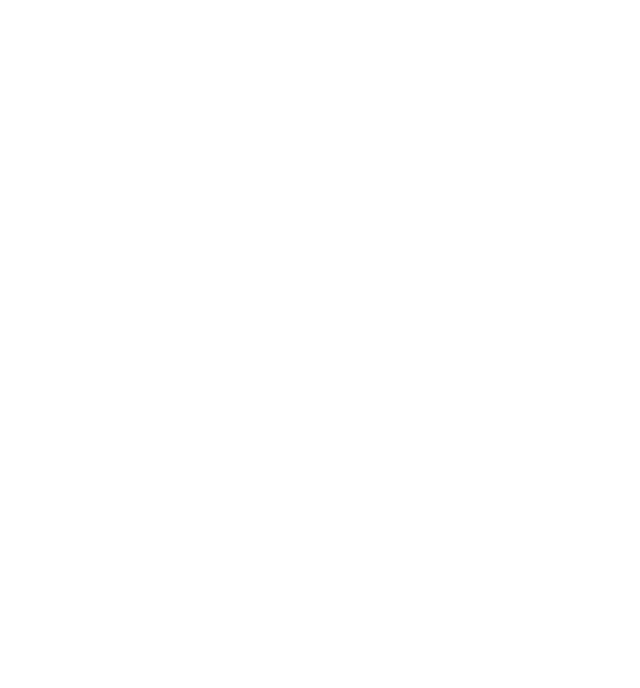
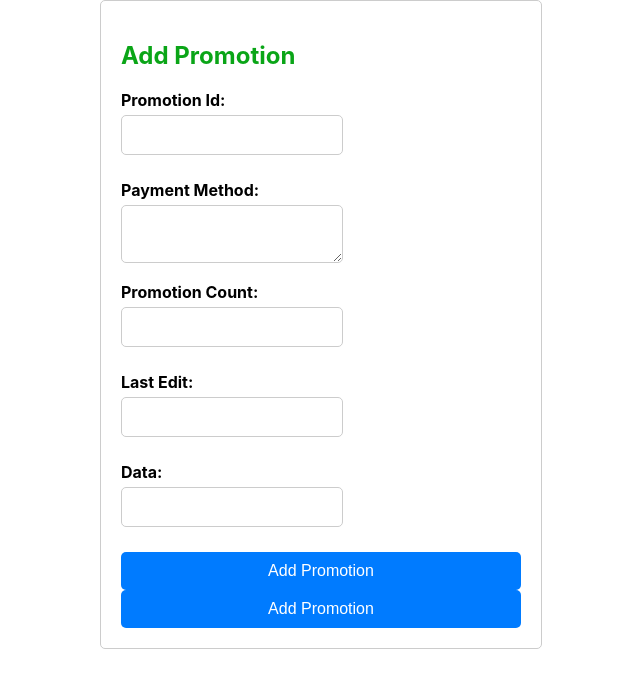
Before and after one commit to chamindumo/pos, a React (Create React App) app in the folder pos/: page /AddPromotion in a window 1280 px wide. Before the commit this address had no page. Shown: the top 688 px of the page, without its empty margins (319-959 px from the left). Built offline with nearby package versions, Linux system fonts and the light colour scheme.

Commit message:
Adding Promotions

```diff
--- a/pos/src/App.js
+++ b/pos/src/App.js
@@ -7,6 +7,8 @@ import SignUp from './Components/SignUp.js';
 import Additems from './Components/additems.js';
 import AddStocks from './Components/addstocks.js';
 import CheckStocks from './Components/checkstocks.js';
+import AddPromotion from './Components/addPromotion.js';
+
 import { BrowserRouter as Router, Route, Routes } from 'react-router-dom';
 
 const App = () => {
@@ -23,6 +25,7 @@ const App = () => {
         <Route path='/Additems' element={<Additems/>}/>
         <Route path='/AddStocks' element={<AddStocks/>}/>
         <Route path='/CheckStocks' element={<CheckStocks/>}/>
+        <Route path='/AddPromotion' element={<AddPromotion/>}/>
       </Routes>
     </Router>
   );
--- /dev/null
+++ b/pos/src/Components/addPromotion.css
@@ -0,0 +1,51 @@
+/* addPromotion.css */
+
+.promotion-form-container {
+    max-width: 400px;
+    margin: 0 auto;
+    padding: 20px;
+    border: 1px solid #ccc;
+    border-radius: 5px;
+  }
+
+  .promotion-form-container h2 {
+    font-size: 24px;
+    margin-bottom: 20px;
+  }
+
+  .promotion-form-container form {
+    display: flex;
+    flex-direction: column;
+  }
+
+  .promotion-form-container form div {
+    margin-bottom: 15px;
+  }
+
+  .promotion-form-container form label {
+    font-weight: bold;
+  }
+
+  .promotion-form-container form input[type="text"],
+  .promotion-form-container form textarea {
+    width: 200px;
+    padding: 10px;
+    font-size: 16px;
+    border: 1px solid #ccc;
+    border-radius: 5px;
+  }
+
+  .promotion-form-container form button {
+    padding: 10px 20px;
+    font-size: 16px;
+    background-color: #007bff;
+    color: #fff;
+    border: none;
+    border-radius: 5px;
+    cursor: pointer;
+  }
+
+  .promotion-form-container form button:hover {
+    background-color: #0056b3;
+
+  }
--- /dev/null
+++ b/pos/src/Components/addPromotion.js
@@ -0,0 +1,96 @@
+import React, { useState } from 'react';
+import "./addPromotion.css";
+
+function PromotionForm() {
+    const [promotion, setPromotion] = useState({
+        title: '',
+        description: '',
+        discount: '',
+    });
+
+    const handleChange = (e) => {
+        const { name, value } = e.target;
+        setPromotion(prevState => ({
+            ...prevState,
+            [name]: value
+        }));
+    };
+
+    const handleSubmit = (e) => {
+        e.preventDefault();
+        // You can perform any action with the promotion data here, like sending it to an API
+        console.log('Submitted Promotion:', promotion);
+        // Reset the form after submission
+        setPromotion({
+            title: '',
+            description: '',
+            discount: '',
+        });
+    };
+
+    return (
+        <div className="promotion-form-container">
+            <h2 className="form-title">Add Promotion</h2>
+            <form className="form-wrapper" onSubmit={handleSubmit}>
+                <div className="form-group">
+                    <label className="form-label">Promotion Id:</label>
+                    <input
+                        type="text"
+                        name="title"
+                        value={promotion.title}
+                        onChange={handleChange}
+                        className="form-input"
+                        required
+                    />
+                </div>
+                <div className="form-group">
+                    <label className="form-label">Payment Method:</label>
+                    <textarea
+                        name="description"
+                        value={promotion.description}
+                        onChange={handleChange}
+                        className="form-input"
+                        required
+                    />
+                </div>
+                <div className="form-group">
+                    <label className="form-label">Promotion Count:</label>
+                    <input
+                        type="text"
+                        name="discount"
+                        value={promotion.discount}
+                        onChange={handleChange}
+                        className="form-input"
+                        required
+                    />
+                </div>
+                <div className="form-group">
+                    <label className="form-label">Last Edit:</label>
+                    <input
+                        type="text"
+                        name="discount"
+                        value={promotion.discount}
+                        onChange={handleChange}
+                        className="form-input"
+                        required
+                    />
+                </div>
+                <div className="form-group">
+                    <label className="form-label"> Data:</label>
+                    <input
+                        type="text"
+                        name="discount"
+                        value={promotion.discount}
+                        onChange={handleChange}
+                        className="form-input"
+                        required
+                    />
+                </div>
+                <button type="submit" className="form-button">Add Promotion</button>
+                <button type="submit" className="form-button">Add Promotion</button>
+            </form>
+        </div>
+    );
+}
+
+export default PromotionForm;
```
Also changed, not shown: pos/src/Components/Header.js (+9 -0 lines).
